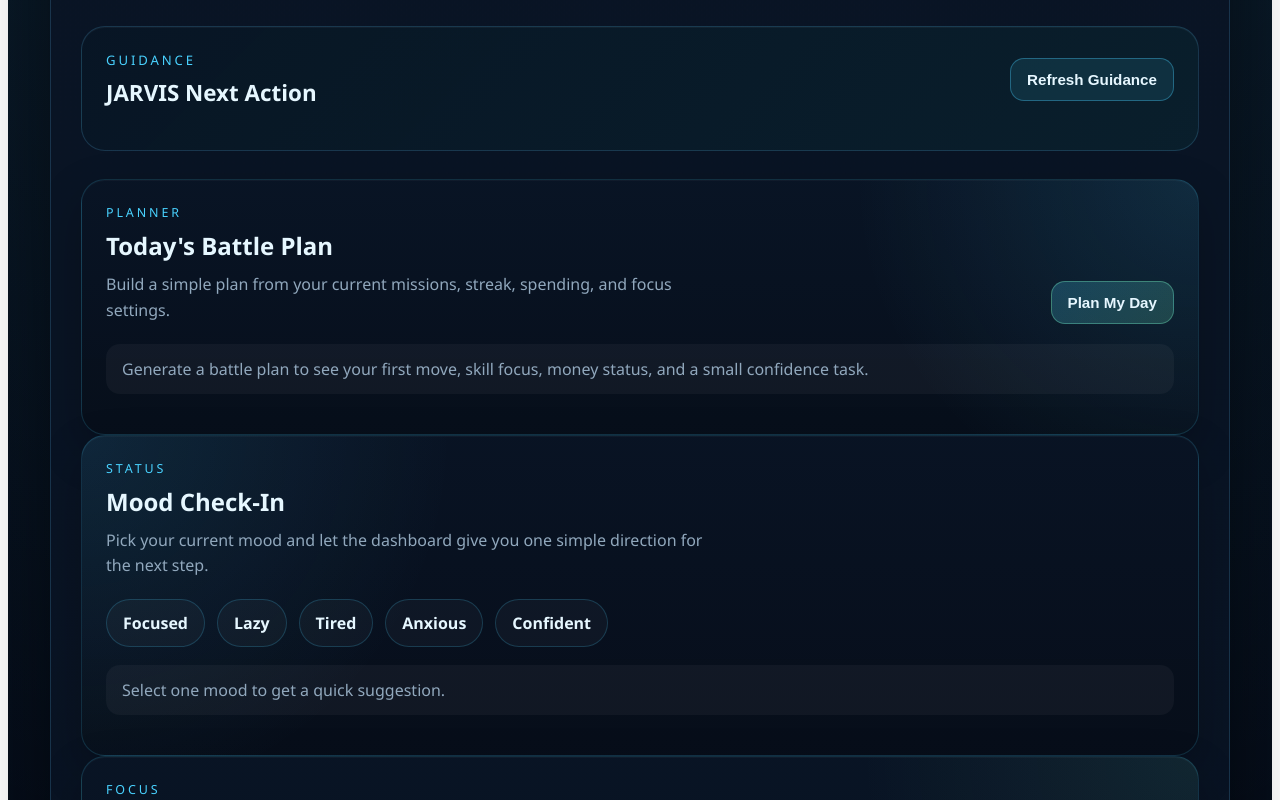
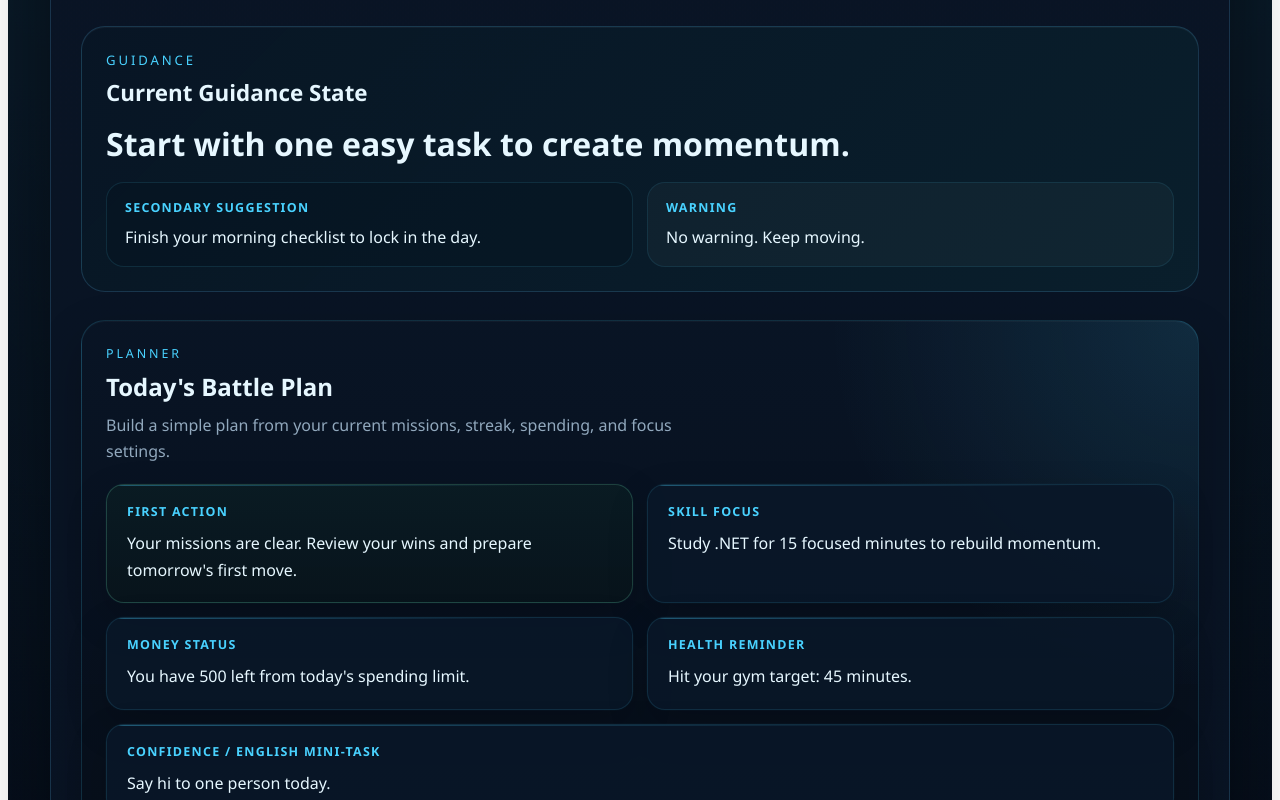
Before and after one commit to arungopichand/jarvis-life-system, an Angular app in the folder frontend/angular-app/: page / in a window 1280 px wide. Shown: the part 720-1520 px from the top of the page. Built offline with nearby package versions, Linux system fonts and the light colour scheme; no server answers.

Commit message:
Add auto guidance engine

```diff
--- a/frontend/angular-app/src/app/app.html
+++ b/frontend/angular-app/src/app/app.html
@@ -31,9 +31,8 @@
       [dailyCompletionPercentage]="dailyCompletionPercentage"
       [streakStats]="streakStats"
       [streakRewardMessage]="streakRewardMessage"
+      [guidanceState]="currentGuidanceState"
       [streakStatsErrorMessage]="streakStatsErrorMessage"
-      [nextActionMessage]="nextActionMessage"
-      (refreshGuidance)="refreshGuidance()"
     />
 
     <app-battle-plan
@@ -49,9 +48,14 @@
       [currentEnglishPrompt]="currentEnglishPrompt"
     />
 
-    <app-mood-check-in />
+    <app-mood-check-in
+      [selectedMood]="selectedMood"
+      (selectedMoodChange)="onMoodSelected($event)"
+    />
 
-    <app-focus-timer />
+    <app-focus-timer
+      (timerCompletedChange)="onFocusTimerCompleted($event)"
+    />
 
     <app-user-settings
       [settings]="userSettings"
--- a/frontend/angular-app/src/app/app.ts
+++ b/frontend/angular-app/src/app/app.ts
@@ -19,6 +19,7 @@
 import { ChatMessage } from './models/chat-message';
 import { ChecklistItem } from './models/checklist-item';
 import { DailyLog } from './models/daily-log';
+import { GuidanceState } from './models/guidance-state';
 import { Mission } from './models/mission';
 import { StreakStats } from './models/streak-stats';
 import { UserSettings } from './models/user-settings';
@@ -82,7 +83,6 @@
   settingsSuccessMessage = '';
   streakStatsErrorMessage = '';
   weeklyStatsErrorMessage = '';
-  nextActionMessage = '';
   dailyLog: DailyLog | null = null;
   userSettings: UserSettings = {
     id: 0,
@@ -100,6 +100,8 @@
   confidencePromptIndex = 0;
   typingPromptIndex = 0;
   assistantMessage = '';
+  selectedMood: 'Focused' | 'Lazy' | 'Tired' | 'Anxious' | 'Confident' | null = null;
+  isFocusSessionComplete = false;
   chatHistory: ChatMessage[] = [
     {
       sender: 'assistant',
@@ -146,7 +148,6 @@
     this.settingsService.getSettings().subscribe({
       next: (settings) => {
         this.userSettings = settings;
-        this.refreshGuidance();
       },
       error: () => {
         this.settingsErrorMessage = 'Could not load user settings.';
@@ -176,7 +177,6 @@
     this.missionService.getTodayMissions().subscribe({
       next: (missions) => {
         this.missions = missions;
-        this.refreshGuidance();
         this.isLoading = false;
       },
       error: () => {
@@ -194,7 +194,6 @@
         this.missions = this.missions.map((mission) =>
           mission.id === id ? updatedMission : mission
         );
-        this.refreshGuidance();
         this.loadStreakStats();
         this.loadWeeklyStats();
       },
@@ -209,8 +208,6 @@
       ...mission,
       isCompleted: false
     }));
-
-    this.refreshGuidance();
   }
 
   loadStreakStats(): void {
@@ -246,7 +243,6 @@
     this.expenseService.getTodayExpenses().subscribe({
       next: (expenses) => {
         this.expenses = expenses;
-        this.refreshGuidance();
       },
       error: () => {
         this.financeErrorMessage = 'Could not load today\'s expenses.';
@@ -321,45 +317,6 @@
       amount: null,
       category: ''
     };
-  }
-
-  // Guidance
-  refreshGuidance(): void {
-    const completedMissionCount = this.completedMissionsToday;
-    const totalMissionCount = this.missions.length;
-    const trackExpensesMission = this.missions.find((mission) => mission.title === 'Track Expenses');
-    const hasCompletedExpenseTracking = trackExpensesMission?.isCompleted ?? false;
-    const spendingLimit = this.userSettings.dailySpendingLimit;
-    const skillFocusMessage = this.userSettings.mainSkill.trim()
-      ? ` Focus skill: ${this.userSettings.mainSkill}.`
-      : '';
-
-    if (this.totalSpentToday > spendingLimit) {
-      this.nextActionMessage = 'Spending alert. Review today\'s expenses before buying anything else.';
-      return;
-    }
-
-    if (this.totalSpentToday > 0 && !hasCompletedExpenseTracking) {
-      this.nextActionMessage = 'You spent money today. Complete Track Expenses now.';
-      return;
-    }
-
-    if (completedMissionCount === 0) {
-      this.nextActionMessage = 'Start with the easiest mission. Do 5 minutes only.';
-      return;
-    }
-
-    if (totalMissionCount > 0 && completedMissionCount < totalMissionCount) {
-      this.nextActionMessage = `Good progress. Complete one more mission now.${skillFocusMessage}`;
-      return;
-    }
-
-    if (totalMissionCount > 0 && completedMissionCount === totalMissionCount) {
-      this.nextActionMessage = 'Excellent. Daily mission complete. Review your expenses and rest.';
-      return;
-    }
-
-    this.nextActionMessage = 'Start with the easiest mission. Do 5 minutes only.';
   }
 
   // Weekly Review
@@ -455,6 +412,73 @@
     return 'Discipline mode activated.';
   }
 
+  get currentGuidanceState(): GuidanceState {
+    const incompleteMissions = this.missions.filter((mission) => !mission.isCompleted);
+    const easiestMission = [...incompleteMissions]
+      .sort((left, right) => left.xpReward - right.xpReward)[0];
+    const nextBestMission = incompleteMissions.find((mission) => mission.id === this.focusMissionId)
+      ?? incompleteMissions[0];
+    const hasMorningChecklistDone = this.areAllChecklistItemsCompleted(this.morningChecklist);
+    const hasNightChecklistDone = this.areAllChecklistItemsCompleted(this.nightChecklist);
+    const checklistSuggestion = !hasMorningChecklistDone
+      ? 'Finish your morning checklist to lock in the day.'
+      : !hasNightChecklistDone
+        ? 'Keep your night checklist visible so you can close the day cleanly.'
+        : 'Checklist status is solid. Keep the same rhythm.';
+
+    if (this.selectedMood === 'Lazy') {
+      return {
+        primaryAction: easiestMission
+          ? `Do 5 minutes only on ${easiestMission.title}.`
+          : 'Do 5 minutes only on one small review task.',
+        secondarySuggestion: this.isFocusSessionComplete
+          ? 'Your timer finished. If that block counted, mark one mission done now.'
+          : checklistSuggestion,
+        warning: ''
+      };
+    }
+
+    if (this.totalSpentToday > this.userSettings.dailySpendingLimit) {
+      return {
+        primaryAction: 'Spending limit crossed. Pause extra spending right now.',
+        secondarySuggestion: 'Open Finance Lab, review today\'s expenses, and continue only with low-cost tasks.',
+        warning: `You are over your daily limit by ${Math.abs(this.totalSpentToday - this.userSettings.dailySpendingLimit).toFixed(2)}.`
+      };
+    }
+
+    if (this.completedMissionsToday === 0) {
+      return {
+        primaryAction: easiestMission
+          ? `Start with ${easiestMission.title}. It is the easiest mission to build momentum.`
+          : 'Start with one easy task to create momentum.',
+        secondarySuggestion: this.isFocusSessionComplete
+          ? 'A focus session just ended. Mark one mission done if you made progress.'
+          : checklistSuggestion,
+        warning: ''
+      };
+    }
+
+    if (incompleteMissions.length > 0) {
+      return {
+        primaryAction: nextBestMission
+          ? `Next best mission: ${nextBestMission.title} for ${nextBestMission.xpReward} XP.`
+          : 'Pick the next mission and keep the streak alive.',
+        secondarySuggestion: this.isFocusSessionComplete
+          ? 'Focus session complete. Update one mission if you moved it forward.'
+          : `Keep your skill focus on ${this.userSettings.mainSkill || 'your main skill'} and maintain today\'s rhythm.`,
+        warning: ''
+      };
+    }
+
+    return {
+      primaryAction: 'All missions are complete. Review your progress or rest.',
+      secondarySuggestion: this.isFocusSessionComplete
+        ? 'If the timer block helped, close the loop by reviewing what worked today.'
+        : 'Check Weekly Review, log expenses if needed, and end the day cleanly.',
+      warning: ''
+    };
+  }
+
   // Training Room
   get currentEnglishPrompt(): string {
     return this.englishPrompts[this.englishPromptIndex];
@@ -488,7 +512,6 @@
       next: (settings) => {
         this.userSettings = settings;
         this.settingsSuccessMessage = 'Settings saved.';
-        this.refreshGuidance();
       },
       error: () => {
         this.settingsErrorMessage = 'Could not save user settings.';
@@ -497,11 +520,21 @@
   }
 
   onMorningChecklistChange(): void {
+    this.isFocusSessionComplete = false;
     this.updateDailyLogFromChecklist();
   }
 
   onNightChecklistChange(): void {
+    this.isFocusSessionComplete = false;
     this.updateDailyLogFromChecklist();
+  }
+
+  onMoodSelected(mood: 'Focused' | 'Lazy' | 'Tired' | 'Anxious' | 'Confident'): void {
+    this.selectedMood = mood;
+  }
+
+  onFocusTimerCompleted(isComplete: boolean): void {
+    this.isFocusSessionComplete = isComplete;
   }
 
   // JARVIS Assistant
--- a/frontend/angular-app/src/app/components/battle-plan.component.ts
+++ b/frontend/angular-app/src/app/components/battle-plan.component.ts
@@ -1,5 +1,5 @@
 import { CommonModule } from '@angular/common';
-import { Component, Input } from '@angular/core';
+import { Component, Input, OnChanges, SimpleChanges } from '@angular/core';
 
 import { Mission } from '../models/mission';
 
@@ -26,16 +26,7 @@
           </p>
         </div>
 
-        <button type="button" class="finance-button battle-plan-button" (click)="generatePlan()">
-          Plan My Day
-        </button>
       </div>
-
-      @if (!plan) {
-        <p class="info-message">
-          Generate a battle plan to see your first move, skill focus, money status, and a small confidence task.
-        </p>
-      }
 
       @if (plan) {
         <div class="battle-plan-grid">
@@ -78,13 +69,7 @@
       box-shadow: inset 0 1px 0 rgba(255, 255, 255, 0.03), 0 18px 46px rgba(0, 0, 0, 0.22);
     }
 
-    .battle-plan-panel__header {
-      display: flex;
-      justify-content: space-between;
-      align-items: flex-start;
-      gap: 16px;
-      margin-bottom: 20px;
-    }
+    .battle-plan-panel__header { margin-bottom: 20px; }
 
     .battle-plan-panel__eyebrow {
       margin: 0 0 8px;
@@ -104,10 +89,6 @@
       color: var(--text-muted);
       max-width: 620px;
       line-height: 1.6;
-    }
-
-    .battle-plan-button {
-      white-space: nowrap;
     }
 
     .battle-plan-grid {
@@ -161,21 +142,12 @@
     }
 
     @media (max-width: 820px) {
-      .battle-plan-panel__header {
-        flex-direction: column;
-        align-items: stretch;
-      }
-
       .battle-plan-grid {
         grid-template-columns: 1fr;
       }
 
       .battle-plan-card--wide {
         grid-column: auto;
-      }
-
-      .battle-plan-button {
-        width: 100%;
       }
     }
 
@@ -186,7 +158,7 @@
     }
   `]
 })
-export class BattlePlanComponent {
+export class BattlePlanComponent implements OnChanges {
   @Input({ required: true }) missions!: Mission[];
   @Input() focusMissionId: number | null = null;
   @Input() mainSkill = '';
@@ -200,7 +172,7 @@
 
   plan: BattlePlan | null = null;
 
-  generatePlan(): void {
+  ngOnChanges(_: SimpleChanges): void {
     const incompleteMissions = this.missions.filter((mission) => !mission.isCompleted);
     const focusMission = incompleteMissions.find((mission) => mission.id === this.focusMissionId);
     const firstMission = focusMission ?? incompleteMissions[0] ?? null;
--- a/frontend/angular-app/src/app/components/mood-check-in.component.ts
+++ b/frontend/angular-app/src/app/components/mood-check-in.component.ts
@@ -1,5 +1,5 @@
 import { CommonModule } from '@angular/common';
-import { Component } from '@angular/core';
+import { Component, EventEmitter, Input, Output } from '@angular/core';
 
 type MoodOption = 'Focused' | 'Lazy' | 'Tired' | 'Anxious' | 'Confident';
 
@@ -166,9 +166,11 @@
     Confident: 'Take a bold action. Start your hardest mission.'
   };
 
-  selectedMood: MoodOption | null = null;
+  @Input() selectedMood: MoodOption | null = null;
+  @Output() selectedMoodChange = new EventEmitter<MoodOption>();
 
   selectMood(mood: MoodOption): void {
     this.selectedMood = mood;
+    this.selectedMoodChange.emit(mood);
   }
 }
--- a/frontend/angular-app/src/app/components/summary-cards.component.ts
+++ b/frontend/angular-app/src/app/components/summary-cards.component.ts
@@ -1,6 +1,7 @@
 import { CommonModule } from '@angular/common';
-import { Component, EventEmitter, Input, Output } from '@angular/core';
+import { Component, Input } from '@angular/core';
 
+import { GuidanceState } from '../models/guidance-state';
 import { StreakStats } from '../models/streak-stats';
 
 @Component({
@@ -55,18 +56,26 @@
     </section>
 
     <section class="guide-panel">
-      <div class="guide-panel__header">
+      <div class="guide-panel__header guide-panel__header--stacked">
         <div>
           <p class="guide-panel__eyebrow">Guidance</p>
-          <h2>JARVIS Next Action</h2>
+          <h2>Current Guidance State</h2>
         </div>
-
-        <button type="button" class="guide-button" (click)="refreshGuidance.emit()">
-          Refresh Guidance
-        </button>
       </div>
 
-      <p class="guide-panel__message">{{ nextActionMessage }}</p>
+      <p class="guide-panel__primary-action">{{ guidanceState.primaryAction }}</p>
+
+      <div class="guide-panel__details">
+        <article class="guide-detail-card">
+          <span class="guide-detail-card__label">Secondary Suggestion</span>
+          <p>{{ guidanceState.secondarySuggestion }}</p>
+        </article>
+
+        <article class="guide-detail-card guide-detail-card--warning" [class.guide-detail-card--muted]="!guidanceState.warning">
+          <span class="guide-detail-card__label">Warning</span>
+          <p>{{ guidanceState.warning || 'No warning. Keep moving.' }}</p>
+        </article>
+      </div>
     </section>
   `,
   styles: [`
@@ -125,8 +134,61 @@
       background: linear-gradient(90deg, rgba(73, 210, 255, 0.45), transparent 80%);
     }
 
-    .guide-panel__message {
-      font-size: 1.04rem;
+    .guide-panel__header--stacked {
+      margin-bottom: 14px;
+    }
+
+    .guide-panel__primary-action {
+      margin: 0 0 16px;
+      color: var(--text-main);
+      font-size: clamp(1.35rem, 3vw, 2rem);
+      font-weight: 700;
+      line-height: 1.35;
+    }
+
+    .guide-panel__details {
+      display: grid;
+      grid-template-columns: repeat(2, minmax(0, 1fr));
+      gap: 14px;
+    }
+
+    .guide-detail-card {
+      padding: 16px 18px;
+      border: 1px solid rgba(73, 210, 255, 0.12);
+      border-radius: 18px;
+      background: rgba(7, 21, 32, 0.42);
+    }
+
+    .guide-detail-card--warning {
+      border-color: rgba(255, 180, 84, 0.18);
+      background: rgba(255, 180, 84, 0.08);
+    }
+
+    .guide-detail-card--muted {
+      border-color: rgba(73, 210, 255, 0.1);
+      background: rgba(255, 255, 255, 0.03);
+    }
+
+    .guide-detail-card__label {
+      display: block;
+      margin-bottom: 8px;
+      color: var(--accent);
+      font-size: 0.78rem;
+      font-weight: 700;
+      letter-spacing: 0.08rem;
+      text-transform: uppercase;
+    }
+
+    .guide-detail-card p {
+      margin: 0;
+      color: var(--text-main);
+      line-height: 1.65;
+    }
+
+    @media (max-width: 820px) {
+      .guide-panel__details {
+        grid-template-columns: 1fr;
+      }
     }
   `]
 })
@@ -137,8 +199,6 @@
   @Input({ required: true }) dailyCompletionPercentage!: number;
   @Input({ required: true }) streakStats!: StreakStats;
   @Input({ required: true }) streakRewardMessage!: string;
+  @Input({ required: true }) guidanceState!: GuidanceState;
   @Input() streakStatsErrorMessage = '';
-  @Input() nextActionMessage = '';
-
-  @Output() refreshGuidance = new EventEmitter<void>();
 }
--- /dev/null
+++ b/frontend/angular-app/src/app/models/guidance-state.ts
@@ -0,0 +1,5 @@
+export interface GuidanceState {
+  primaryAction: string;
+  secondarySuggestion: string;
+  warning: string;
+}
```
Also changed, not shown: frontend/angular-app/src/app/components/focus-timer.component.ts (+7 -1 lines).
